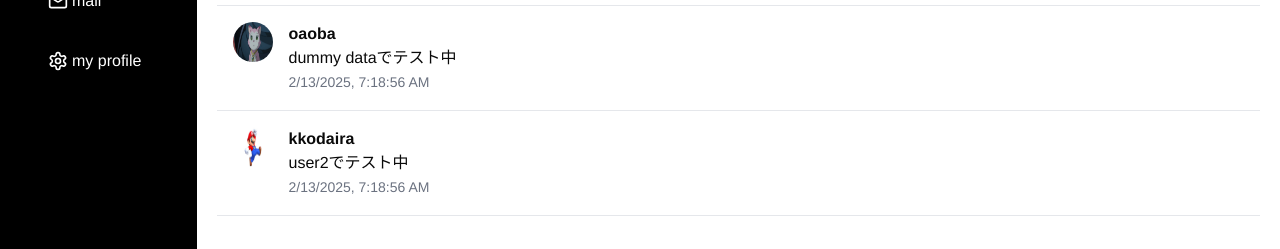
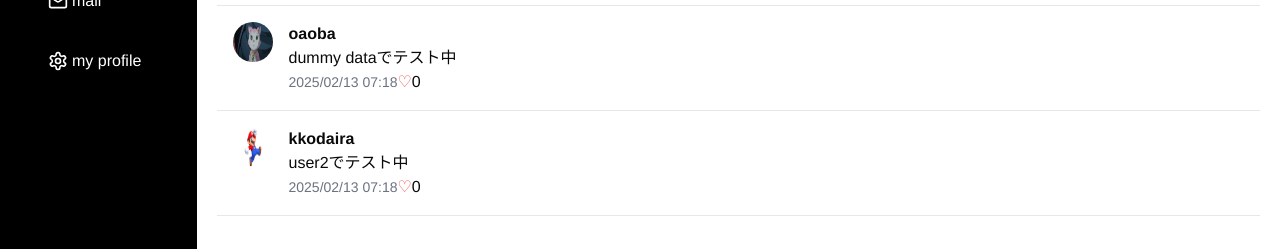
Before and after one commit to 42-Matcha-project/Matcha, a Next.js app in the folder frontend/: page /timeline in a window 1280 px wide. Shown: the part 239-488 px from the top of the page. Built offline with nearby package versions, Linux system fonts and the light colour scheme.

Commit message:
#4: [fix] 投稿ごとに時間やいいねが扱われるように修正

```diff
--- a/frontend/app/components/PostList.tsx
+++ b/frontend/app/components/PostList.tsx
@@ -2,13 +2,31 @@
 
 import React from 'react';
 import { User, Post } from '../timeline/types';
+import { useState } from 'react';
 
 interface PostListProps {
   users: User[];
   posts: Post[];
 }
 
+const options = {
+  year: 'numeric',
+  month: '2-digit',
+  day: '2-digit',
+  hour: '2-digit',
+  minute: '2-digit',
+};
+
 const PostList: React.FC<PostListProps> = ({ posts, users }) => {
+  const [likes, setLikes] = useState<{[key: number]: number }>({});
+
+  const handleLike = (postId: number) => {
+    setLikes((prevLikes) => ({
+      ...prevLikes,
+      [postId]: (prevLikes[postId] || 0) + 1,
+    }));
+  };
+
   return (
     <div>
       {posts.map((post) => {
@@ -26,8 +44,14 @@ const PostList: React.FC<PostListProps> = ({ posts, users }) => {
                 <h4 className="font-bold">{user.username}</h4>
                 <p>{post.content}</p>
                 <span className="text-sm text-gray-500">
-                  {new Date().toLocaleString()}
+                  {new Date(post.timestamp).toLocaleString('ja-JP', options)}
                 </span>
+                <button onClick={() => handleLike(post.id)}
+                  className="text-red-500"
+                >
+                  ♡
+                </button>
+                <span>{likes[post.id] || 0}</span>
               </div>
             </div>
           </div>
```
